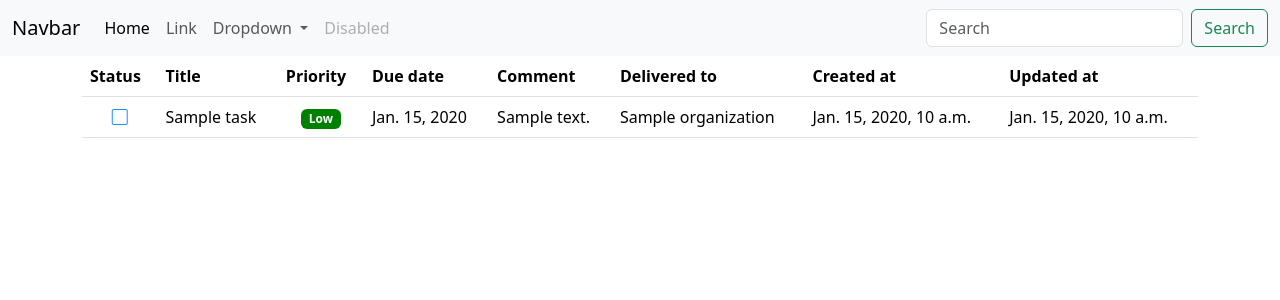
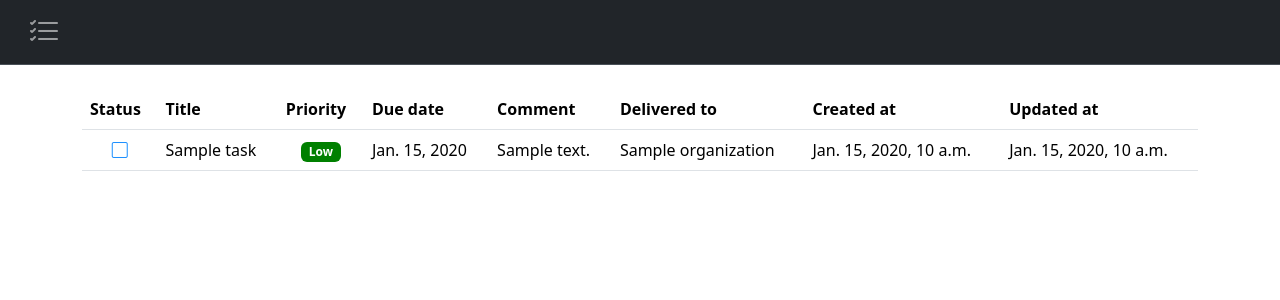
Before and after one commit to andrea-pollastro/todo, a Django app: page / in a window 1280 px wide. Shown: the top 300 px of the page. Run offline with Django 5.2, Linux system fonts and the light colour scheme; tables that the repository leaves empty hold one stand-in row (values such as "Sample post"); some libraries are stand-ins or nearby versions.

Commit message:
navbar customized

```diff
--- a/todowebapp/todolist/templates/list-todo.html
+++ b/todowebapp/todolist/templates/list-todo.html
@@ -1,6 +1,6 @@
 {% extends "master.html" %}
 {% block content %}
-    <table class="table">
+    <table class="table my-4">
       <thead>
         <tr>
           {% for field in fields %}
--- a/todowebapp/todolist/templates/navbar.html
+++ b/todowebapp/todolist/templates/navbar.html
@@ -1,36 +1,20 @@
-<nav class="navbar navbar-expand-lg bg-body-tertiary">
+<nav class="navbar bg-dark border-bottom border-body navbar-expand-lg" data-bs-theme="dark">
   <div class="container-fluid">
-    <a class="navbar-brand" href="#">Navbar</a>
-    <button class="navbar-toggler" type="button" data-bs-toggle="collapse" data-bs-target="#navbarSupportedContent" aria-controls="navbarSupportedContent" aria-expanded="false" aria-label="Toggle navigation">
-      <span class="navbar-toggler-icon"></span>
-    </button>
     <div class="collapse navbar-collapse" id="navbarSupportedContent">
       <ul class="navbar-nav me-auto mb-2 mb-lg-0">
+
         <li class="nav-item">
-          <a class="nav-link active" aria-current="page" href="#">Home</a>
+          <a class="nav-link bi bi-list-check fs-2 py-0 px-3" aria-current="page" href="#"></a>
         </li>
+
+        <!--
+        This functionality will be added for the calendar
         <li class="nav-item">
-          <a class="nav-link" href="#">Link</a>
+          <a class="nav-link bi bi-calendar-check fs-2 py-0 px-3" href="#"></a>
         </li>
-        <li class="nav-item dropdown">
-          <a class="nav-link dropdown-toggle" href="#" role="button" data-bs-toggle="dropdown" aria-expanded="false">
-            Dropdown
-          </a>
-          <ul class="dropdown-menu">
-            <li><a class="dropdown-item" href="#">Action</a></li>
-            <li><a class="dropdown-item" href="#">Another action</a></li>
-            <li><hr class="dropdown-divider"></li>
-            <li><a class="dropdown-item" href="#">Something else here</a></li>
-          </ul>
-        </li>
-        <li class="nav-item">
-          <a class="nav-link disabled" aria-disabled="true">Disabled</a>
-        </li>
+        -->
+
       </ul>
-      <form class="d-flex" role="search">
-        <input class="form-control me-2" type="search" placeholder="Search" aria-label="Search"/>
-        <button class="btn btn-outline-success" type="submit">Search</button>
-      </form>
     </div>
   </div>
 </nav>
```
